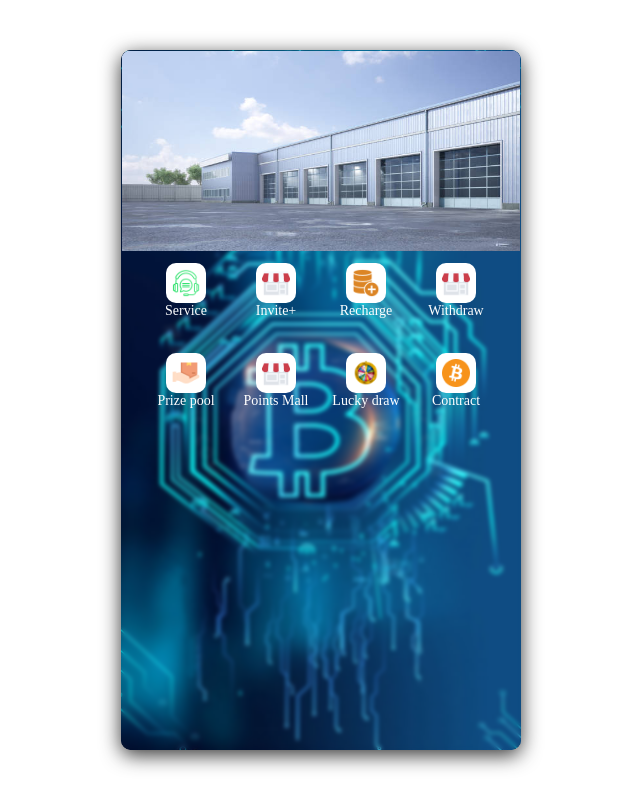
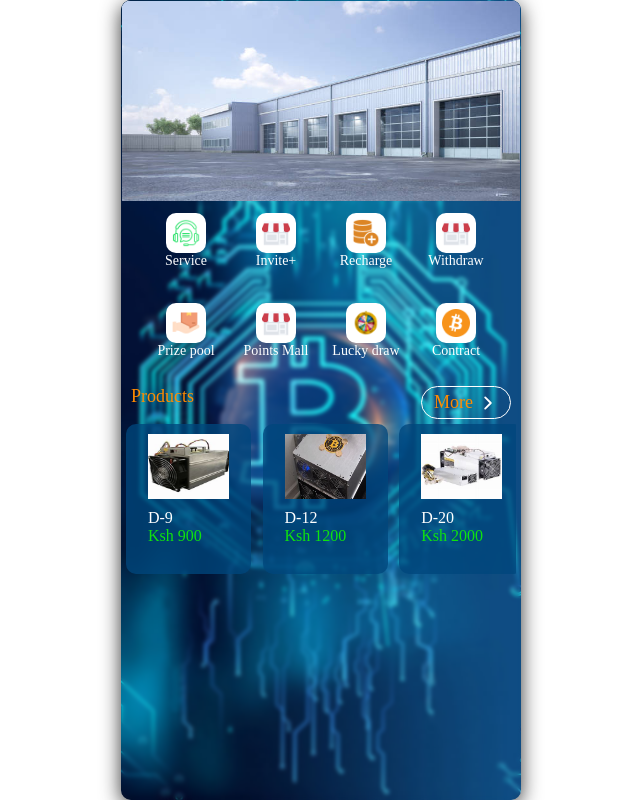
Before and after one commit to devalentineomonya/ReactJS-Firebase-BitcoinMining-Website-Clone, a React app: page / in a window 1280 px wide. Shown: the whole page, without its empty margins (319-959 px from the left). Built offline with nearby package versions, Linux system fonts and the light colour scheme; the HTML template or start-up script is replaced by a standard one.

Commit message:
Added ToProductsSlider section

```diff
--- a/src/App.css
+++ b/src/App.css
@@ -1,4 +1,8 @@
+:root {
+  --blue: #0e5488;
+  --blue-light: #01477dc7;
 
+}
 #root {
   max-width: 1280px;
   margin: 0 auto;
--- /dev/null
+++ b/src/assets/Data/ProductItemsList.js
@@ -0,0 +1,85 @@
+import machine1 from "../Images/MachineImages/machine (1).jpeg";
+import machine2 from "../Images/MachineImages/machine (2).jpeg";
+import machine3 from "../Images/MachineImages/machine (3).jpeg";
+import machine4 from "../Images/MachineImages/machine (4).jpeg";
+import machine5 from "../Images/MachineImages/machine (5).jpeg";
+import machine6 from "../Images/MachineImages/machine (6).jpeg";
+import machine7 from "../Images/MachineImages/machine (7).jpeg";
+import machine8 from "../Images/MachineImages/machine (8).jpeg";
+import machine9 from "../Images/MachineImages/machine (9).jpeg";
+import machine10 from "../Images/MachineImages/machine (10).jpeg";
+const ProductItemsList = [
+    {
+        id:1,
+        name:"D-9",
+        image:machine1,
+        price:900
+    }
+    ,
+    {
+        id:2,
+        name:"D-12",
+        image:machine2,
+        price:1200
+    }
+    ,
+    {
+        id:3,
+        name:"D-20",
+        image:machine3,
+        price:2000
+    }
+    ,
+    {
+        id:4,
+        name:"D-50",
+        image:machine4,
+        price:5000
+    }
+    ,
+    {
+        id:5,
+        name:"D-200",
+        image:machine5,
+        price:20000
+    }
+    ,
+    {
+        id:6,
+        name:"D-450",
+        image:machine6,
+        price:45000
+    }
+    ,
+    {
+        id:7,
+        name:"D-750",
+        image:machine7,
+        price:75000
+    }
+    ,
+    {
+        id:8,
+        name:"D-950",
+        image:machine8,
+        price:95000
+    }
+    ,
+    {
+        id:9,
+        name:"D-1500",
+        image:machine9,
+        price:150000
+    }
+    ,
+    {
+        id:10,
+        name:"D-2000",
+        image:machine10,
+        price:200000
+    }
+
+
+]
+
+export default ProductItemsList
--- /dev/null
+++ b/src/components/Cards/ProductCard/ProductCard.css
@@ -0,0 +1,47 @@
+.product-card-container {
+    height: 150px;
+    width: 125px;
+    border-radius: 10px;
+    background-color: var(--blue-light);
+    padding-top: 10px;
+    display: flex;
+    justify-content: flex-start;
+    flex-direction: column;
+    align-items: center;
+    row-gap: 10px;
+}
+
+.product-image-container,
+.product-info-container {
+    width: 65%;
+    height: 55%;
+    display: flex;
+    justify-content: center;
+    align-items: center;
+    position: relative;
+}
+
+.product-image-container img {
+    width: 100%;
+    height: 100%;
+    position: absolute;
+}
+.product-info-container{
+
+    justify-content: flex-start;
+    align-items: flex-start;
+    flex-direction: column;
+}
+.product-info-container h3{
+    font-weight: 400;
+    font-size: 16px;
+
+}
+.product-info-container h3:first-child{
+    color: #fff;
+
+}
+.product-info-container h3:last-child{
+    color: rgb(15, 227, 15);
+
+}
--- /dev/null
+++ b/src/components/Cards/ProductCard/ProductCard.jsx
@@ -0,0 +1,18 @@
+import React from "react";
+import "./ProductCard.css";
+
+const ProductCard = ({productItem}) => {
+  return (
+    <div className="product-card-container">
+      <div className="product-image-container">
+        <img src={productItem.image} alt={productItem.name} />
+      </div>
+      <div className="product-info-container">
+        <h3>{productItem.name}</h3>
+        <h3>Ksh {productItem.price}</h3>
+      </div>
+    </div>
+  );
+};
+
+export default ProductCard;
--- /dev/null
+++ b/src/components/Home/ToProducts/ToProductsContainer.css
@@ -0,0 +1,31 @@
+.product-list-swiper-container {
+    padding: 0 5px;
+}
+
+.product-list-title {
+    display: flex;
+    justify-content: space-between;
+    padding: 0 5px;
+    margin-bottom: 5px;
+}
+
+.product-list-title h3 {
+    font-weight: 500;
+    font-size: 18px;
+    color: #ff8c00;
+}
+
+.product-list-title a {
+    text-decoration: none;
+    font-size: 18px;
+    color: #ff8c00;
+    padding: 5px 12px;
+    display: flex;
+    align-items: center;
+    column-gap: 5px;
+    border: 1px solid #fff;
+    border-radius: 50px;
+}
+.product-list-title a .icon-white {
+    color: #fff;
+}
--- /dev/null
+++ b/src/components/Home/ToProducts/ToProductsContainer.jsx
@@ -0,0 +1,28 @@
+import React from "react";
+import ProductCard from "../../Cards/ProductCard/ProductCard";
+import ProductItemsList from "../../../assets/Data/ProductItemsList";
+import { Swiper, SwiperSlide } from "swiper/react";
+import "./ToProductsContainer.css";
+import "swiper/css";
+import { IoChevronForward } from "react-icons/io5";
+const ToProductsContainer = () => {
+  return (
+    <div className="product-list-swiper-container">
+      <div className="product-list-title">
+        <h3>Products</h3>
+        <a href="/products">
+          More <IoChevronForward size={20} className="icon-white" />
+        </a>
+      </div>
+      <Swiper spaceBetween={20} slidesPerView={3} loop={true}>
+        {ProductItemsList.slice(0, 5).map((productItem) => (
+          <SwiperSlide key={productItem.id}>
+            <ProductCard productItem={productItem} />
+          </SwiperSlide>
+        ))}
+      </Swiper>
+    </div>
+  );
+};
+
+export default ToProductsContainer;
--- a/src/components/MainContainer/MainContainer.css
+++ b/src/components/MainContainer/MainContainer.css
@@ -11,7 +11,7 @@
     box-shadow: 0 5px 20px #333;
     border-radius: 10px;
     width: 400px;
-    height: 700px;
+    height: 800px;
     background: url("../../assets/Images/SiteImages/canvas.jpg");
     background-position: center;
     background-size: cover;
@@ -27,12 +27,13 @@
     height: 100%;
     top: 0;
     bottom: 0;
-    position: absolute;
+    position: fixed;
     backdrop-filter: blur(2px);
 }
 
 .content-container {
     backdrop-filter: blur(0px);
+    height: fit-content;
 }
 
 @media screen and (max-width:576px) {
--- a/src/pages/Home/Home.jsx
+++ b/src/pages/Home/Home.jsx
@@ -1,12 +1,14 @@
 import React from "react";
 import ImageSlider from "../../components/Home/ImageSlider/ImageSlider";
 import QuickLinks from "../../components/Home/QuickLinks/QuickLinks";
+import ToProductsContainer from "../../components/Home/ToProducts/ToProductsContainer";
 
 const Home = () => {
   return (
     <>
       <ImageSlider />
       <QuickLinks />
+      <ToProductsContainer/>
     </>
   );
 };
```
